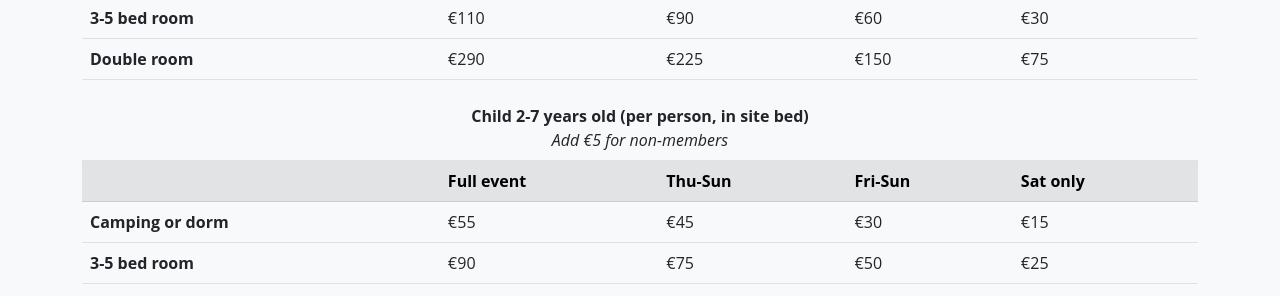
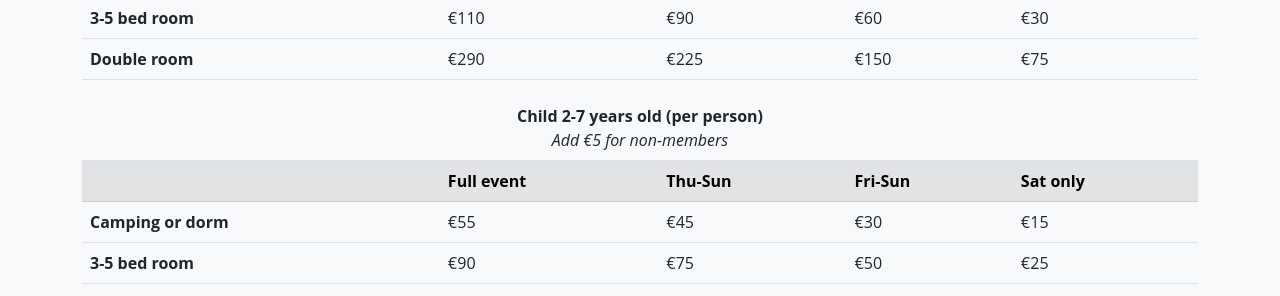
Before and after one commit to drachenwald/dw-30-year, a Jekyll site: the page built from reg/index.md, in a window 1280 px wide and 900 px high, scrolled down 1214 px. Shown: the part 155-451 px from the top of the window. Built offline with Jekyll 4.4.1, drawn with Linux system fonts in a browser that asks for light colours; some web fonts are replaced.

Commit message:
wording tweak babies prices

```diff
--- a/reg/index.md
+++ b/reg/index.md
@@ -113,7 +113,7 @@ Please note babies/children up to 2 years of age are free if camping or sleeping
     </tr>
     <tr>
       <td colspan="5" class="text-center pt-4">
-        <strong>Child 2-7 years old (per person, in site bed)</strong><br>
+        <strong>Child 2-7 years old (per person)</strong><br>
         <em>Add €5 for non-members</em>
       </td>
     </tr>
```
